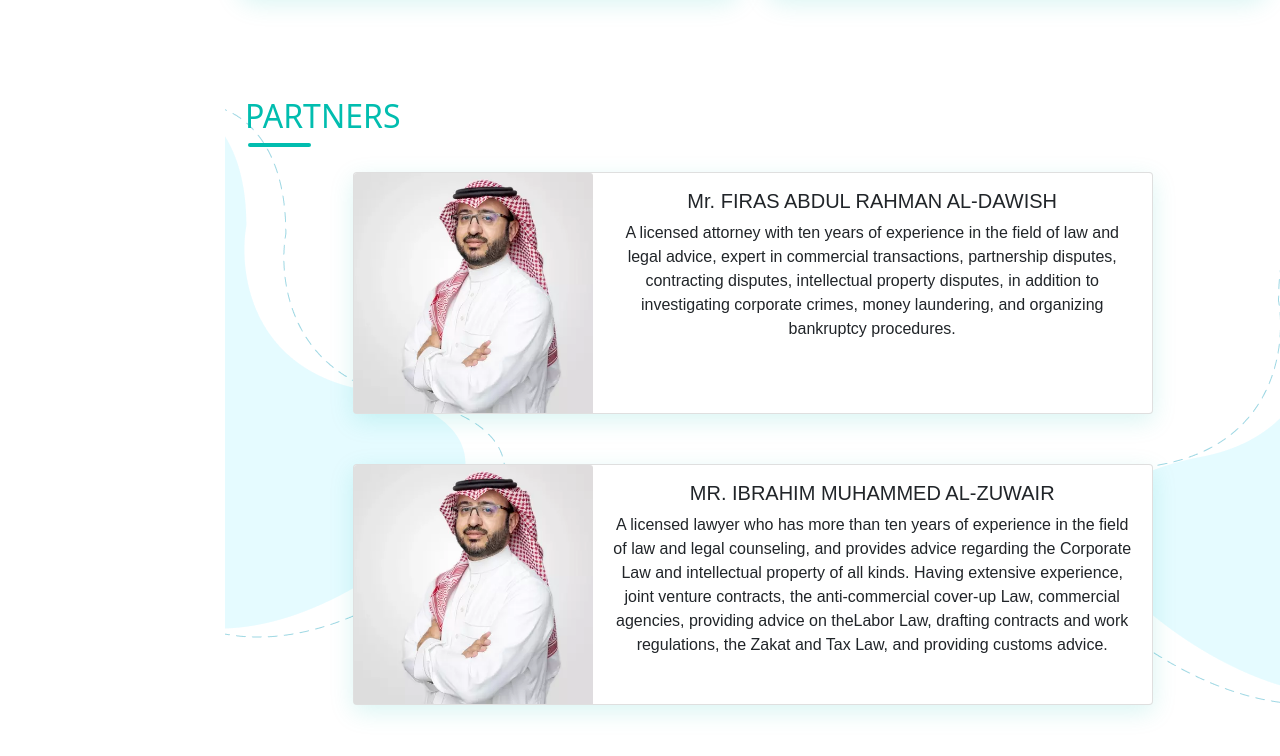
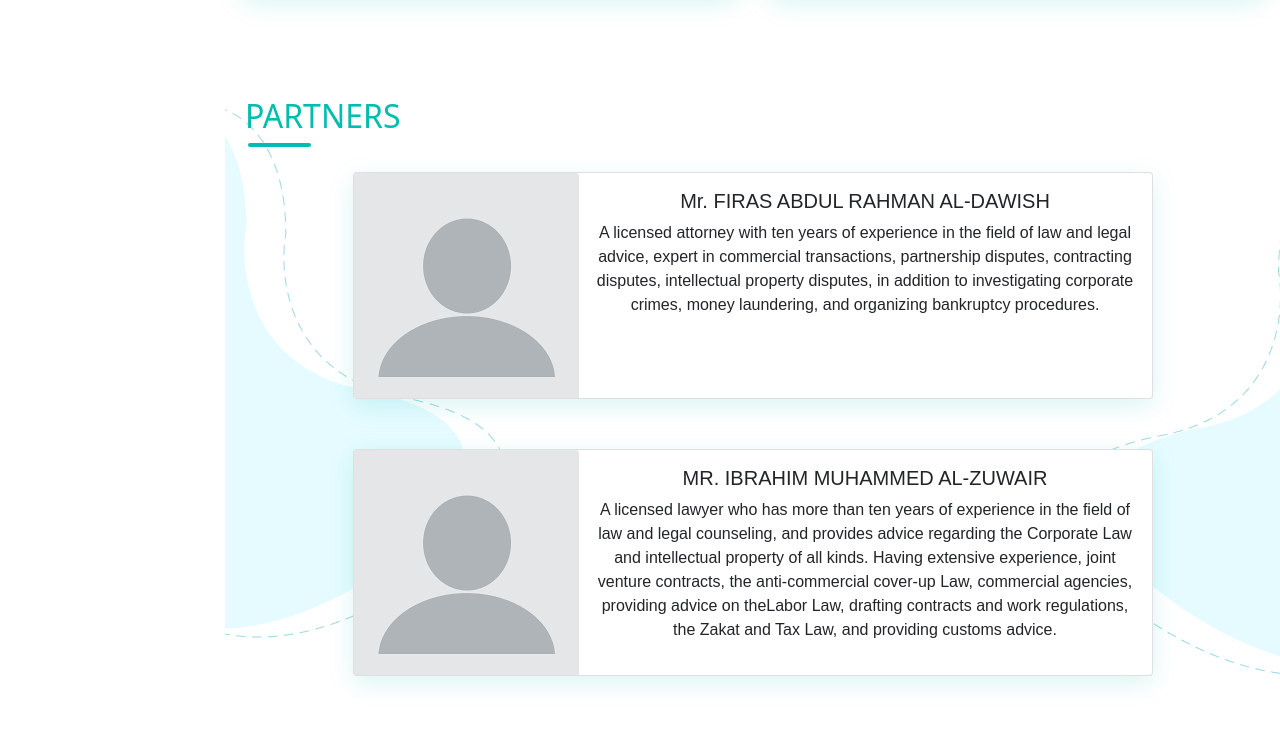
Before and after one commit to muzammilkalam/muzammilkalam.github.io, a plain HTML site: page aboutus.html in a window 1280 px wide. Shown: the part 873-1629 px from the top of the page. Drawn offline with nearby package versions, Linux system fonts and the light colour scheme.

Commit message:
blank profile

```diff
--- a/aboutus.html
+++ b/aboutus.html
@@ -245,7 +245,7 @@
             <h2>PARTNERS</h2>
             <hr class="linepartner">
             <div class="card">
-                <img class="card-img-top" src="abdullah-alshahrani.webp">
+                <img class="card-img-top" src="blankprofile.png">
                 <div class="card-body">
                     <div class="card-title h5">Mr. FIRAS ABDUL RAHMAN AL-DAWISH</div>
                     <span class="about-loop-designation">A licensed attorney with ten years of experience in the
@@ -255,7 +255,7 @@
                 </div>
             </div>
             <div class="card">
-                <img class="card-img-top" src="abdullah-alshahrani.webp">
+                <img class="card-img-top" src="blankprofile.png">
                 <div class="card-body">
                     <div class="card-title h5">MR. IBRAHIM MUHAMMED AL-ZUWAIR</div>
                     <span class="about-loop-designation">A licensed lawyer who has more than ten years of experience in
```
Also changed, not shown: blankprofile.png (added).
